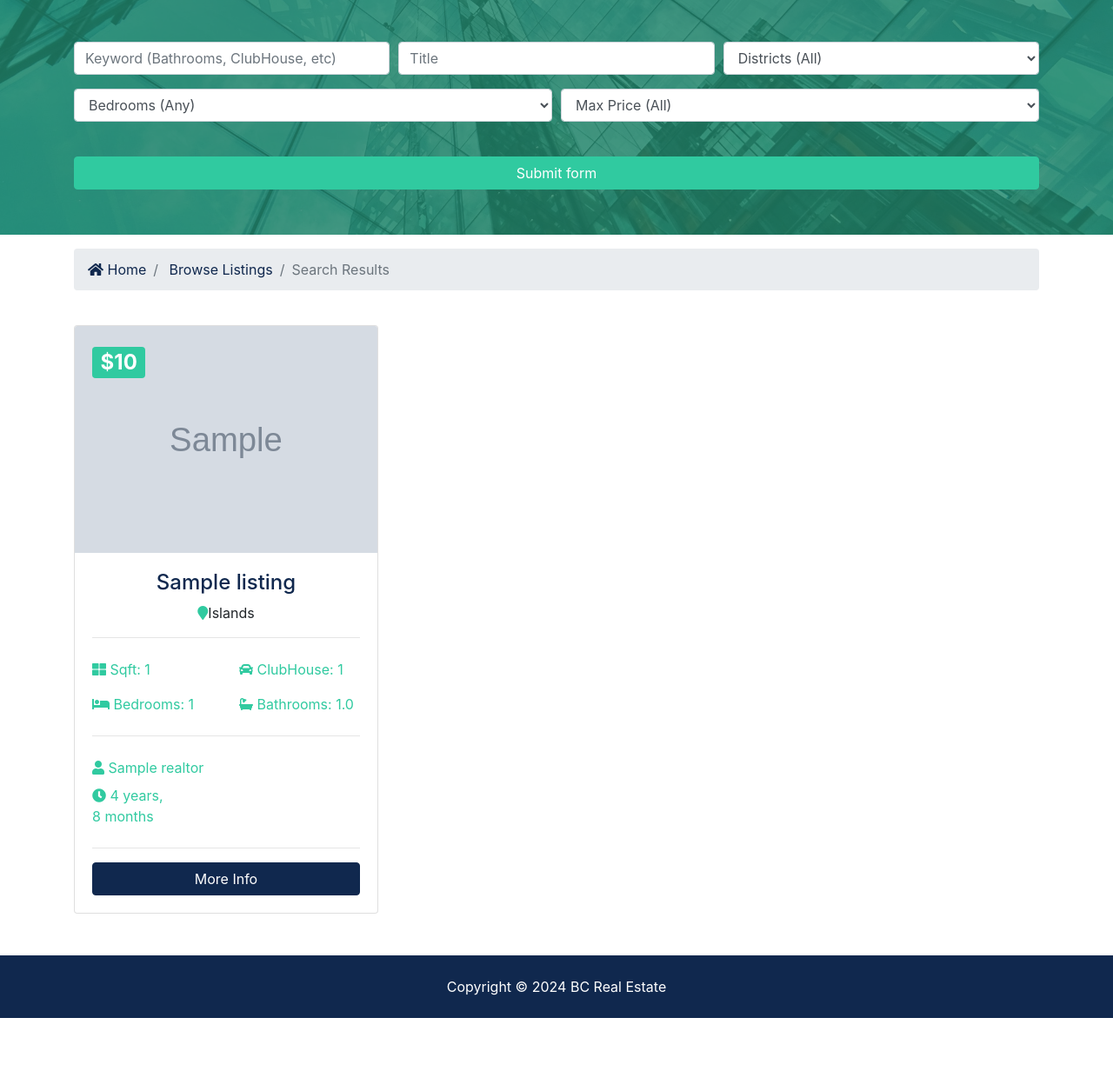
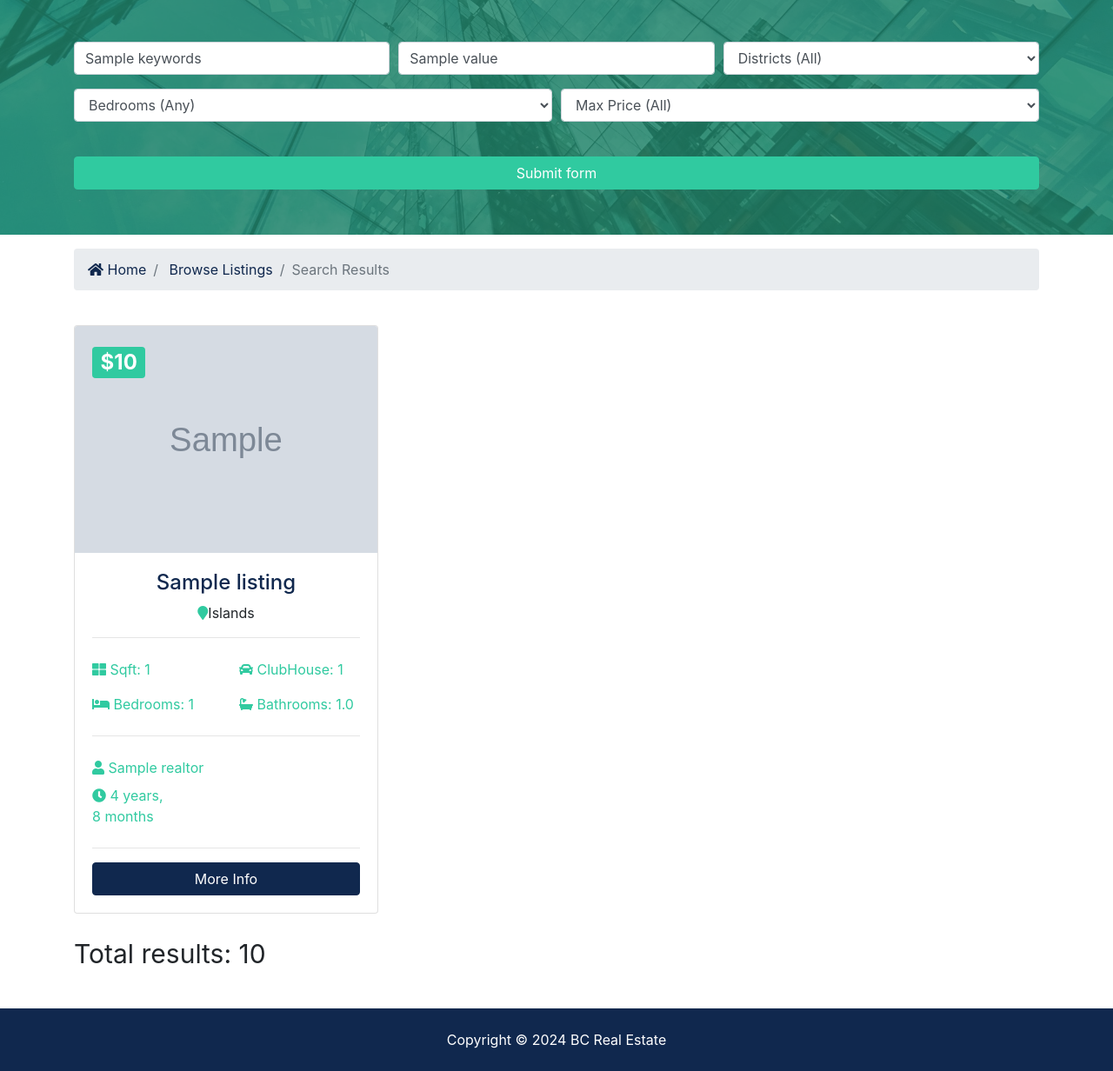
Before and after one commit to ellery79/CT290DS003_testproject, a Django app: template templates/listings/search.html in a window 1280 px wide. Shown: the part 164-1396 px from the top of the page at 87% size. Before the commit the page ends 1335 px from the top, so only its background shows below. Run offline with Django 4.2, Linux system fonts and the light colour scheme; tables that the repository leaves empty hold one stand-in row (values such as "Sample post"); the template is opened without the code that fills it: values that come from a table or form of the project are taken from there, most other values are stand-ins (such as "Sample title", 1, 10 or a date in 2020); grey boxes marked "Sample" are stand-in pictures; some libraries are stand-ins or nearby versions.

Commit message:
20240911-Before account app

```diff
--- a/listings/views.py
+++ b/listings/views.py
@@ -56,6 +56,8 @@ def search(request):
         "price_choices": price_choices,
         "bedroom_choices": bedroom_choices,
         "district_choices": district_choices,
-        "listings": queryset_list
+        "listings": queryset_list,
+        "values": request.GET,
+        "total": len(queryset_list)
     }
     return render(request, "listings/search.html", context)
--- a/templates/listings/search.html
+++ b/templates/listings/search.html
@@ -12,6 +12,7 @@
                   type="text"
                   name="keywords"
                   class="form-control"
+                  value="{{values.keywords}}"
                   placeholder="Keyword (Bathrooms, ClubHouse, etc)"
                 />
               </div>
@@ -23,6 +24,7 @@
                   name="title"
                   class="form-control"
                   placeholder="Title"
+                  value="{{values.title}}"
                 />
               </div>
 
@@ -33,7 +35,9 @@
                     Districts (All)
                   </option>
                   {% for key, value in district_choices.items %}
-                  <option value="{{key}}">{{value}}</option>
+                  <option value="{{key}}"
+                  {% if key == values.District %} selected {% endif %}
+                  >{{value}}</option>
                   {% endfor %}
                 </select>
               </div>
@@ -46,8 +50,10 @@
                   <option selected="true" disabled="disabled">
                     Bedrooms (Any)
                   </option>
-                  {% for _, value in bedroom_choices.items %}
-                  <option>{{value}}</option>
+                  {% for key, value in bedroom_choices.items %}
+                  <option value="{{key}}"
+                  {% if key == values.bedrooms %} selected {% endif %}
+                  >{{value}}</option>
                   {% endfor %}
 
                 </select>
@@ -58,7 +64,9 @@
                     Max Price (All)
                   </option>
                   {% for key, value in price_choices.items %}
-                  <option value="{{key}}">{{value}}</option>
+                  <option value="{{key}}"
+                  {% if key == values.price %} selected {% endif %}
+                  >{{value}}</option>
                   {% endfor %}
                 </select>
               </div>
@@ -157,6 +165,10 @@
         </div>
         {% endif %}
 
+
+      </div>
+      <div>
+        <p style="font-size: 30px;">Total results: {{total}}</p>
       </div>
     </div>
   </section>
```
